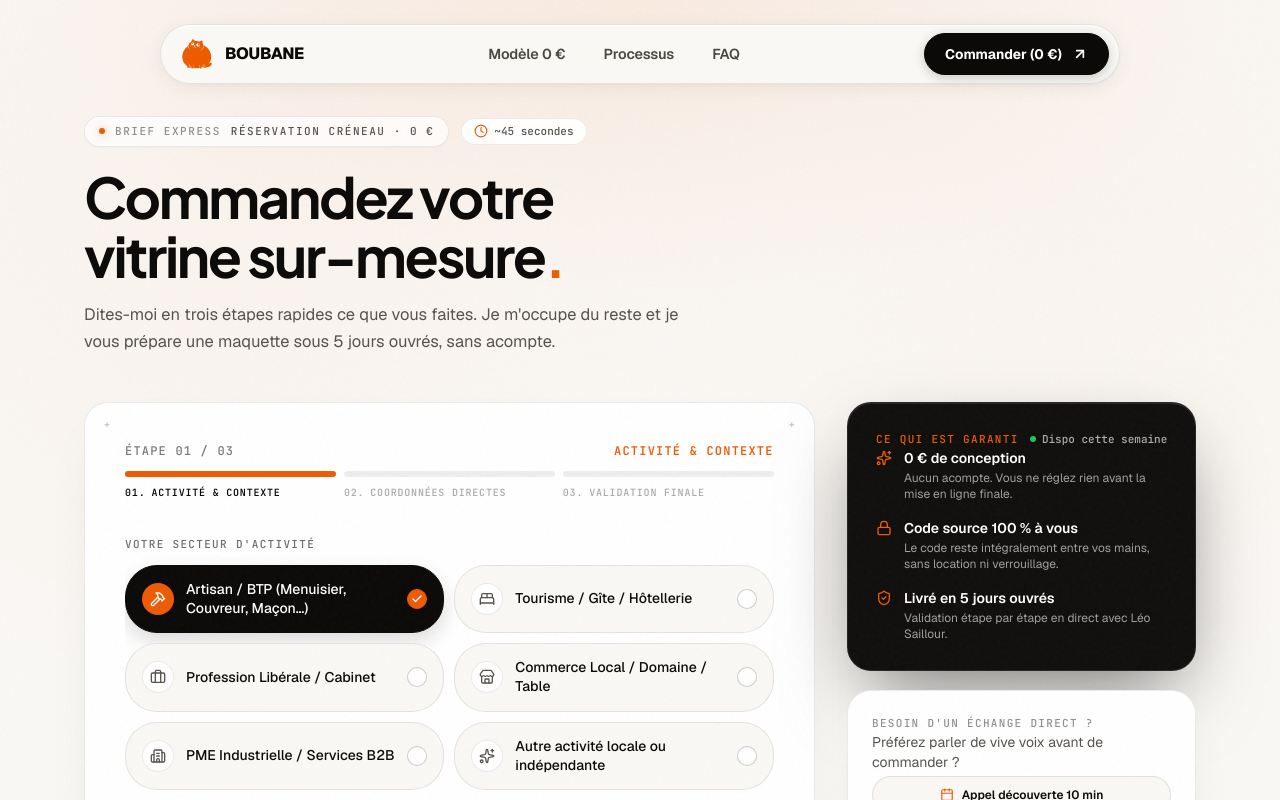
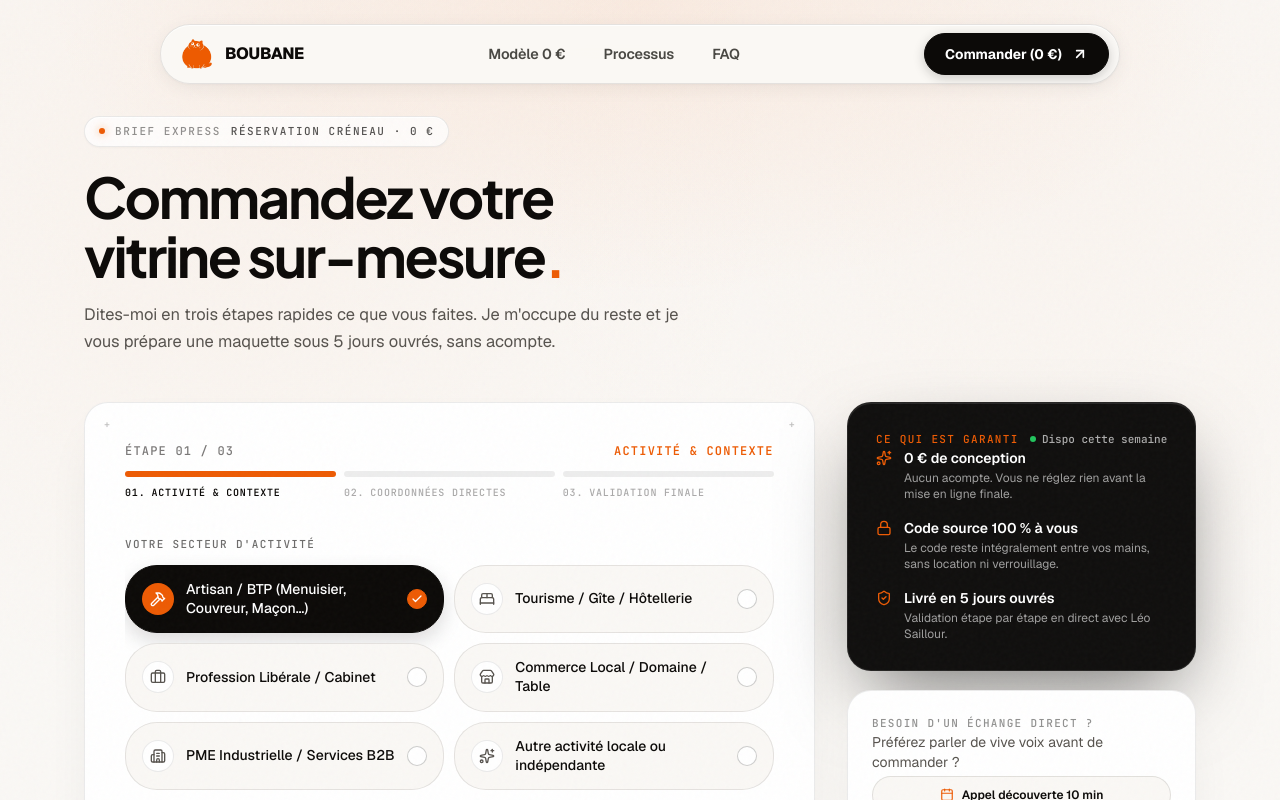
Before and after one commit to PicsouTheOwl/Boubane, a Next.js app: page /commander in a window 1280 px wide. Shown: the top 800 px of the page. Built offline with nearby package versions, Linux system fonts and the light colour scheme.

Commit message:
chore(commander): remove ~45 secondes badge

```diff
--- a/src/app/commander/page.tsx
+++ b/src/app/commander/page.tsx
@@ -11,7 +11,6 @@ import {
   Building2,
   Calendar,
   Check,
-  Clock,
   Hammer,
   Lock,
   Mail,
@@ -151,13 +150,7 @@ export default function CommanderPage() {
       <main className="relative pt-14 pb-28">
         <div className="mx-auto max-w-[1160px] px-5 sm:px-6">
           <AtelierReveal className="max-w-3xl mb-10 sm:mb-12">
-            <div className="flex flex-wrap items-center gap-3">
-              <EyebrowBadge index="BRIEF EXPRESS">Réservation Créneau · 0 €</EyebrowBadge>
-              <span className="inline-flex items-center gap-1.5 rounded-full bg-white border border-[#0C0A08]/[0.08] px-3 py-1 font-mono text-[11px] text-[#57534E]">
-                <Clock className="w-3.5 h-3.5 text-[#ED5B04]" />
-                <span>~45 secondes</span>
-              </span>
-            </div>
+            <EyebrowBadge index="BRIEF EXPRESS">Réservation Créneau · 0 €</EyebrowBadge>
             <h1 className="mt-5 font-[family-name:var(--font-jakarta)] text-[clamp(2.1rem,5vw,3.5rem)] font-bold tracking-[-0.04em] leading-[1.06] text-[#0C0A08]">
               Commandez votre vitrine sur-mesure
               <span className="text-[#ED5B04]">.</span>
```
